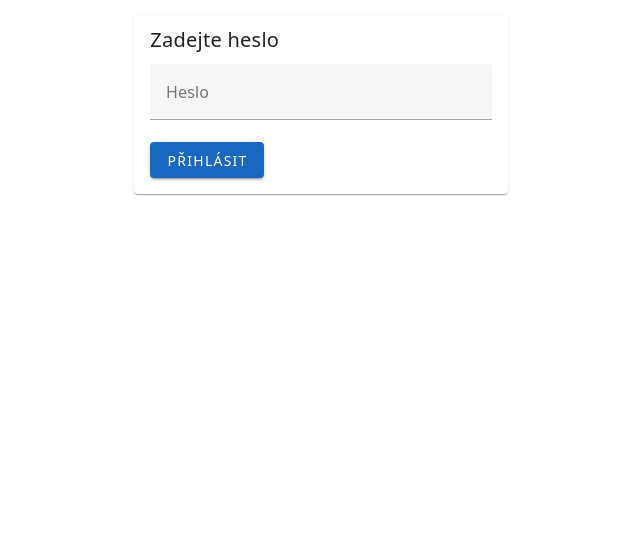
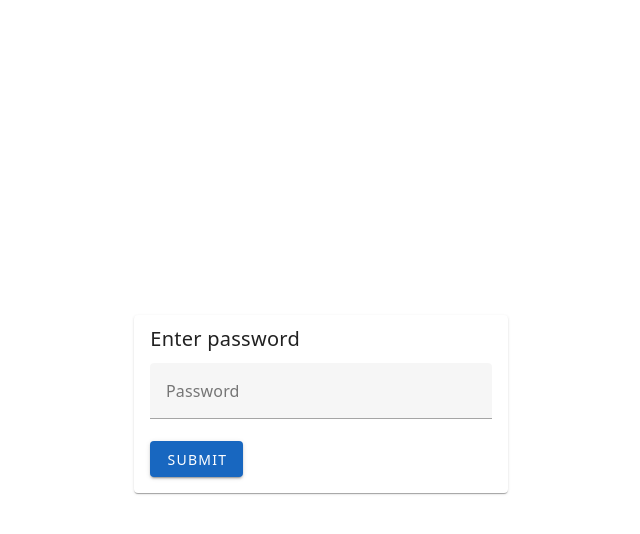
Before and after one commit to h0anglinh/leen_website, a Nuxt app: page /agrmnt in a window 1280 px wide. Shown: the top 534 px of the page, without its empty margins (319-959 px from the left). Built offline with nearby package versions, Linux system fonts and the light colour scheme; no server answers.

Commit message:
minor updates

```diff
--- a/pages/agrmnt.vue
+++ b/pages/agrmnt.vue
@@ -1,13 +1,13 @@
 <template>
-  <v-container>
-    <v-row justify="center">
+  <v-container class="h-screen">
+    <v-row justify="center" align="center" class="h-screen">
       <v-col cols="12" sm="6" md="4">
         <v-card>
-          <v-card-title> Zadejte heslo </v-card-title>
+          <v-card-title> Enter password </v-card-title>
           <v-card-text>
             <v-form @submit.prevent="handleLogin">
-              <v-text-field v-model="password" label="Heslo" type="password"></v-text-field>
-              <v-btn color="primary" @click="handleLogin">Přihlásit</v-btn>
+              <v-text-field v-model="password" label="Password" type="password"></v-text-field>
+              <v-btn color="primary" type="submit">SUBMIT</v-btn>
             </v-form>
           </v-card-text>
         </v-card>
@@ -21,15 +21,66 @@ import { ref } from "vue";
 import { useRouter } from "vue-router";
 import CryptoJS from "crypto-js";
 const encryptKey = useRuntimeConfig().public.encryptKey;
+const headTitle = "My Docs";
+useHead({
+  title: headTitle,
+  meta: [{ property: "og:title", content: `${headTitle} | LH` }],
+});
 
 const password = ref("");
 const router = useRouter();
 const correctPassword = "leech";
+type IpStackResponse = {
+  ip: string;
+  country_code: string;
+  country_name: string;
+  region_code: string;
+  region_name: string;
+  city: string;
+  zip: string;
+  latitude: number;
+  longitude: number;
+  location: {
+    geoname_id?: number;
+    capital: string;
+    languages: Array<{
+      code: string;
+      name: string;
+      native: string;
+    }>;
+    country_flag: string;
+    country_flag_emoji: string;
+    country_flag_emoji_unicode: string;
+    calling_code: string;
+    is_eu: boolean;
+  };
+};
 
 async function handleLogin() {
+  // const fetchIpData = async (ipAddress: string, accessKey: string) => {
+  //   const url = `http://api.ipstack.com/${ipAddress}?access_key=${accessKey}&format=1`;
+
+  //   try {
+  //     const { data } = await useFetch(url);
+  //     console.log(data.value);
+
+  //     return data.value;
+  //   } catch (error) {
+  //     console.error("Error fetching IP data:", error);
+  //     return null;
+  //   }
+  // };
+
+  // Usage:
+  // const accessKey = 'YOUR_ACCESS_KEY_FROM_IPSTACK';
+  // fetchIpData('134.201.250.155', accessKey).then(data => console.log(data));
+
   const deviceInfo = useDeviceInfo();
+
+  // const resData = await fetchIpData('ip', 'ac')
+
   const passed = password.value === correctPassword;
-  const data = await $fetch("/api/logs", {
+  await $fetch("/api/logs", {
     method: "POST",
     body: { correct_pass: passed, meta: deviceInfo },
   });
--- a/pages/content.vue
+++ b/pages/content.vue
@@ -75,7 +75,7 @@ if (!route.query?.code || !isValid) {
 
           <v-card width="500" class="mb-5">
             <v-card-text>
-              <v-table>
+              <v-table density="compact">
                 <thead>
                   <tr>
                     <th class="text-left">Položka</th>
@@ -108,9 +108,9 @@ if (!route.query?.code || !isValid) {
 
           Platebni údaje pronajímatele: <br />
 
-          <v-card width="400" class="mb-5">
+          <v-card width="500" class="mb-5">
             <v-card-text>
-              <v-table>
+              <v-table density="compact">
                 <tbody>
                   <tr v-for="item in paymentDetails" :key="item.label">
                     <td>{{ item.label }}</td>
```
Also changed, not shown: 1 other file (tests, documents, lock files or other folders).
